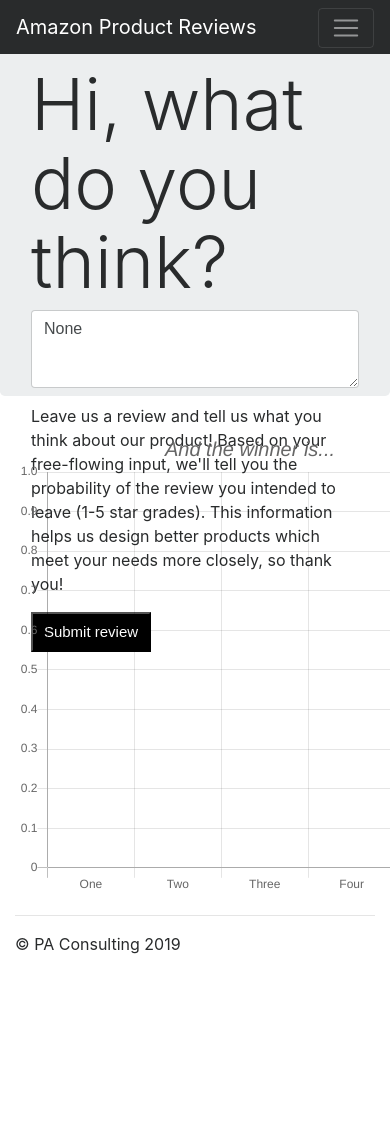
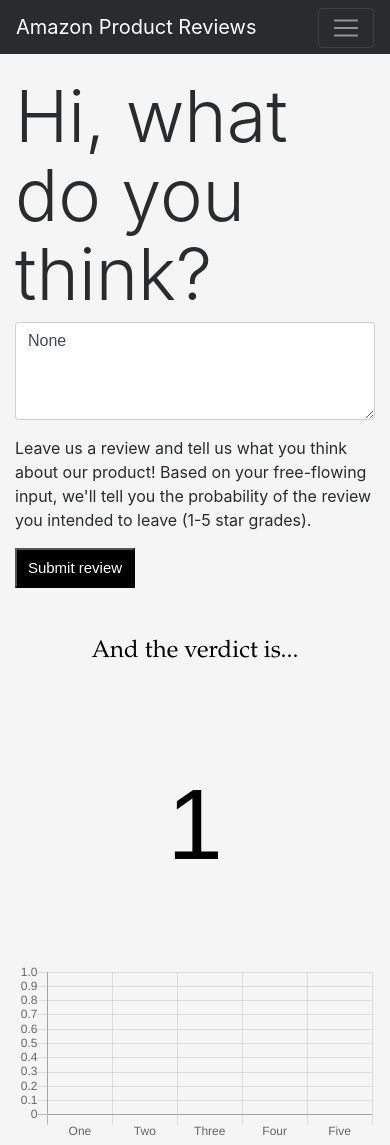
Before and after one commit to zachescalante/review-classifier, a Flask app: template app/templates/text.html in a window 390 px wide; the page is wider, and only the part inside the window is pictured. Before the commit the page ends 954 px from the top of that part, so only its background shows below. Run offline with Flask 2, Linux system fonts and the light colour scheme; the template is opened without the code that fills it: values that come from a table or form of the project are taken from there, others are empty; parts of the project's set-up code (start-up, migrations or seed data) failed here and were passed over; some libraries are stand-ins or nearby versions.

Commit message:
Updated the UI

```diff
--- a/app/static/styles/jumbotron.css
+++ b/app/static/styles/jumbotron.css
@@ -1,30 +1,67 @@
 /* Move down content because we have a fixed navbar that is 50px tall */
 body {
 	padding-top: 2rem;
+	background-color: #F5F5F5;
+}
+
+div.row {
+	height:75px;
 }
 
 div.container {
-	margin: auto;
-	height: 300px;
+	display: inline;
 }
 
-div.col-md-4 {
-	margin-left: auto;
-	margin-right: auto;
-	width: 500px;
+div.col-lg-5 {
+	float: left;
+	padding-top: 20px;
 }
 
-canvas {
-	width: 1000px;
-	height: 1000px;
+div.col-lg-4 {
+	float:left;
+	padding-top:20px;
+}
+
+div.col-lg-3 {
+	float: left;
+	padding-top:20px;
+	text-align: center;
+}
+
+span.navbar-text {
+	text-align: right;
 }
 
 ul.flashes {
 	color: black;
 	list-style-type: none;
-	font-size: xx-large;
+	font-size: 24px;
 	text-align: center;
 	font-family: "Garamond";
 	vertical-align: bottom;
-	margin-top:100px;
+	margin-top:30px;
 }
+
+p.js_variable {
+	color: black;
+	list-style-type: none;
+	font-size: 100px;
+	text-align: center;
+	font-family: "Arial";
+	vertical-align: top;
+	margin-top:50px;
+}
+
+canvas {
+	margin-top:50px;
+}
+
+p.verdict {
+	color: black;
+	list-style-type: none;
+	font-size: 24px;
+	text-align: center;
+	font-family: "Garamond";
+	vertical-align: bottom;
+	margin-top:10px;
+}
--- a/app/templates/base.html
+++ b/app/templates/base.html
@@ -7,7 +7,7 @@
 		<meta name="author" content="">
 		<link rel="icon" href="../../favicon.ico">
 
-		<title>Jumbotron Template for Bootstrap</title>
+		<title>Amazon Product Review Classifier!</title>
 
 		<!-- Bootstrap core CSS -->
 		<link href="{{ url_for('static', filename='styles/bootstrap.min.css') }}" rel="stylesheet" type="text/css">
@@ -17,8 +17,8 @@
 
 		<!-- JavaScript styles -->
 		<script src="https://cdnjs.cloudflare.com/ajax/libs/Chart.js/2.8.0/Chart.min.js"></script>
-	</head>
-	<body>
+		<!-- </head> -->
+		<!-- <body> -->
 		<nav class="navbar navbar-toggleable-md navbar-inverse fixed-top bg-inverse">
 			<button class="navbar-toggler navbar-toggler-right" type="button" data-toggle="collapse" data-target="#navbarsExampleDefault" aria-controls="navbarsExampleDefault" aria-expanded="false" aria-label="Toggle navigation">
 				<span class="navbar-toggler-icon"></span>
@@ -26,50 +26,70 @@
 			<a class="navbar-brand" href="#">Amazon Product Reviews</a>
 			<div class="collapse navbar-collapse" id="navbarsExampleDefault">
 				<ul class="navbar-nav mr-auto">
-					<li class="nav-item active">
-						<a class="nav-link" href="#">Home <span class="sr-only">(current)</span></a>
-					</li>
-					<li class="nav-item">
-						<a class="nav-link" href="#">Link</a>
-					</li>
-					<li class="nav-item" align="right">
-						<a class="nav-link disabled" href="#">Disabled</a>
-					</li>
 				</ul>
-				<span class="navbar-text">
+				<span class="navbar-text" align="right">
 					&copy; PA Consulting 2019
 				</span>
 			</div>
 		</nav>
+		</head>
+		<body>
 
 			<!-- Main jumbotron for a primary marketing message or call to action -->
-		<div class="jumbotron">
+			<!-- <div class="jumbotron"> -->
 			<div class="container">
+				<div class="col-lg-5">
 					<h1 class="display-3">Hi, what do you think?</h1>
 					<form action="" method="post" novalidate>
 						{{ text.hidden_tag() }}
 						<p>{% block content %}{% endblock content %}</p>
-					<p>Leave us a review and tell us what you think about our product! Based on your free-flowing input, we'll tell you the probability of the review you intended to leave (1-5 star grades). This information helps us design better products which meet your needs more closely, so thank you! </p>
-					<!-- <p><a class="btn btn-primary btn-lg" role="button">{{ text.submit() }}</a></p> -->
-					<p><a>{{ text.submit() }} </a></p>
+						<p>Leave us a review and tell us what you think about our product! Based on your free-flowing input, we'll tell you the probability of the review you intended to leave (1-5 star grades). </p>
+						<p><a>{{ text.submit() }}</a></p>
 					</form>
 				</div>
+				<div class="col-lg-12">
+					<div class="row">
+						<div class="col-lg-5">
+							<p class="verdict">And the verdict is...<p>
 						</div>
-		<div class="container">
+						<!-- </div> -->
+						<div class="col-lg-7">
 							<!-- Example row of columns -->
+							<!-- <div class="row"> -->
+							<div class="col-lg-12">
+								{% with messages = get_flashed_messages() %}
+								{% if messages %}
+								<ul class=flashes>
+									{% for message in messages %}
+									<li>{{ message }}</li>
+									{% endfor %}
+								</ul>
+								{% endif %}
+								{% endwith %}
+							</div>
+							</div>
+						</div>
 						<div class="row">
-				<div class="col-md-4">
-					<canvas id="barChart" width="1000" height="1000"></canvas>
+							<div class="col-lg-5">
+								<p class="js_variable" id="Rating"></p>
+							</div>
+							<div class="col-lg-7">
+								<canvas id="barChart"></canvas>
+							</div>
+						</div>
+				</div>
+			</div>
+		</body>
 		<script>
 			var parseProbs = "{{ probs.values }}".replace('[', '').replace(']', '').split(",");
 var parseArgmax = "{{ probs.index }}".replace('[', '').replace(']', '').split(",");
 var result = parseProbs.map(Number);
 var parseArgmax = parseArgmax.map(Number);
 var colorPalette = ['#F25022', '#7FBA00', '#00A4EF', '#FFB900', '#737373']
-//var testVar = [0.1, 0.2, 0.3, 0.4, 0.5]
-//document.write(parseArgmax);
-
+var reviewRating = parseArgmax.reduce((iMax, x, i, arr) => x > arr[iMax] ? i : iMax, 0);
+//let js_rating = document.getElementById("indexOfMaxValue").innerHTML = parseArgmax.reduce((iMax, x, i, arr) => x > arr[iMax] ? i : iMax, 0);
 let barChart = document.getElementById("barChart").getContext('2d');
+let js_values = document.getElementById("Rating").innerHTML = reviewRating + 1;
 
 let reviewChart = new Chart(barChart, {
 	type: 'bar',
@@ -83,7 +103,7 @@
 	options: {
 		legend: {display: false},
 		title: {
-			display: true,
+			display: false,
 			text: 'And the winner is...',
 			fontSize: 20,
 			fontStyle: 'italic'
@@ -133,22 +153,4 @@
 reviewChart.update()
 
 		</script>
-				</div>
-				<div class="col-md-4">
-					{% with messages = get_flashed_messages() %}
-					{% if messages %}
-					<ul class=flashes>
-						{% for message in messages %}
-						<li>{{ message }}</li>
-						{% endfor %}
-					</ul>
-					{% endif %}
-					{% endwith %}
-				</div>
-			</div>
-			<hr>
-			<footer>
-				<p>&copy; PA Consulting 2019</p>
-			</footer>
-		</div> <!-- /container -->
 </html>
--- a/app/templates/text.html
+++ b/app/templates/text.html
@@ -1,3 +1,3 @@
 {% extends "base.html" %}
 
-{% block content %}<textarea id="body" class="form-control" name="body" rows=3>{{ text.body.data }}</textarea>{% endblock %}
+{% block content %}<textarea id="body" class="form-control" name="body" rows=4 style="display:block">{{ text.body.data }}</textarea>{% endblock %}
```
Also changed, not shown: 1 other file. Lines whose indentation alone changed are shown as unchanged.
